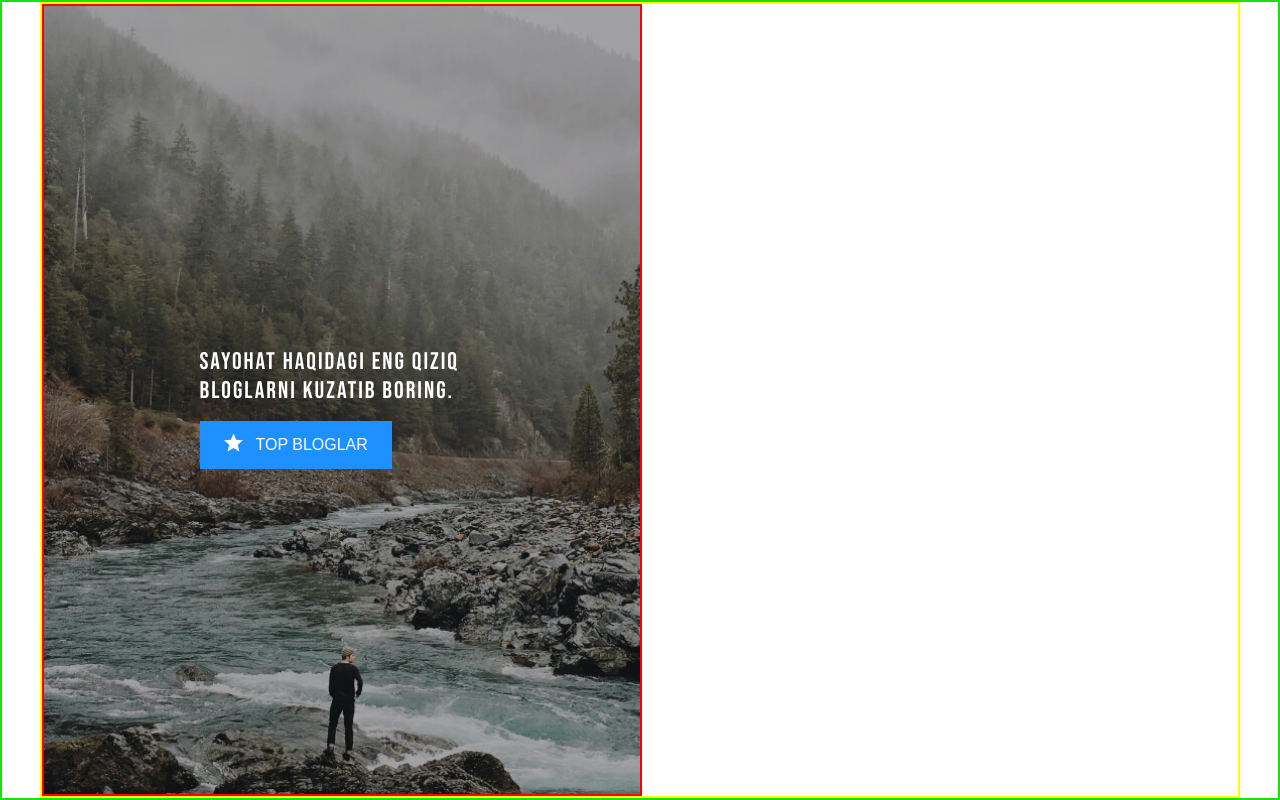
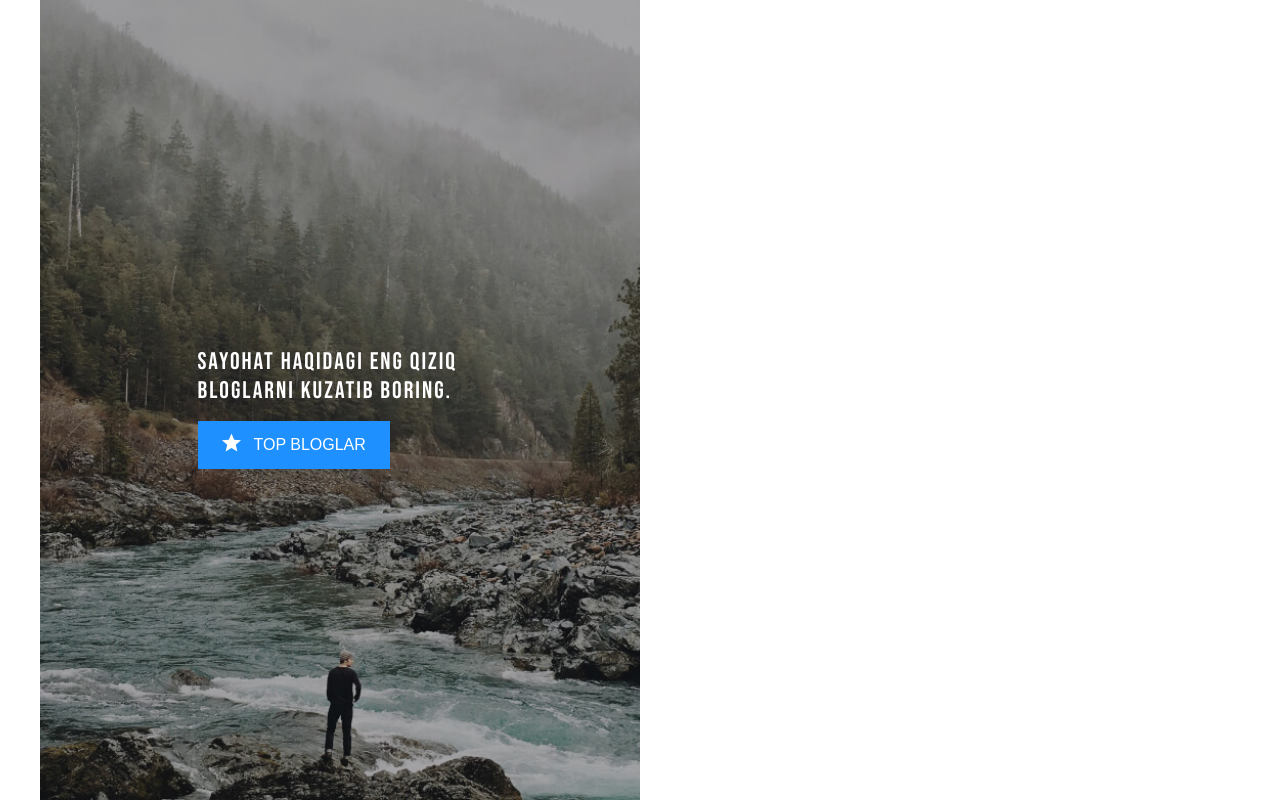
Before and after one commit to timdeveloperuzb/acercise-articles, a plain HTML site: page index.html in a window 1280 px wide. Drawn offline with Linux system fonts and the light colour scheme.

Commit message:
border none

```diff
--- a/css/main.css
+++ b/css/main.css
@@ -41,7 +41,6 @@ img {
 }
 
 .main-content {
-  border: 2px solid rgb(25, 225, 11);
   display: flex;
   flex-direction: column;
   flex-grow: 1;
@@ -54,7 +53,6 @@ img {
   max-width: 1200px;
   margin: 0 auto;
   flex-grow: 1;
-  border: 2px solid yellow;
 }
 
 /* HERO */
@@ -65,7 +63,6 @@ img {
   align-items: center;
   justify-content: center;
   height: 100%;
-  border: 2px solid red;
   background-image: url("/img/left-bg@1x.jpg");
   background-repeat: no-repeat;
   background-size: cover;
```
